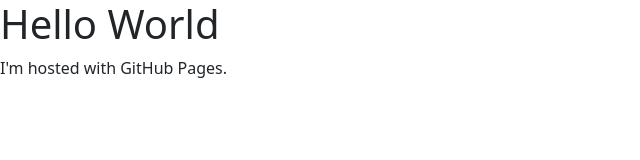
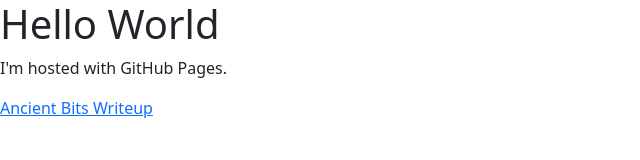
Before and after one commit to agricartel/agricartel.github.io, a plain HTML site: page index.html in a window 1280 px wide. Shown: the whole page, without its empty margins (0-640 px from the left). Drawn offline with nearby package versions, Linux system fonts and the light colour scheme.

Commit message:
Update index.html

```diff
--- a/index.html
+++ b/index.html
@@ -10,6 +10,7 @@
 <body>
     <h1>Hello World</h1>
     <p>I'm hosted with GitHub Pages.</p>
+    <a href="AncientBitsWriteup_PUB.pdf">Ancient Bits Writeup</a>
     <script src="https://cdn.jsdelivr.net/npm/bootstrap@5.0.2/dist/js/bootstrap.bundle.min.js"
         integrity="sha384-MrcW6ZMFYlzcLA8Nl+NtUVF0sA7MsXsP1UyJoMp4YLEuNSfAP+JcXn/tWtIaxVXM"
         crossorigin="anonymous"></script>
```
